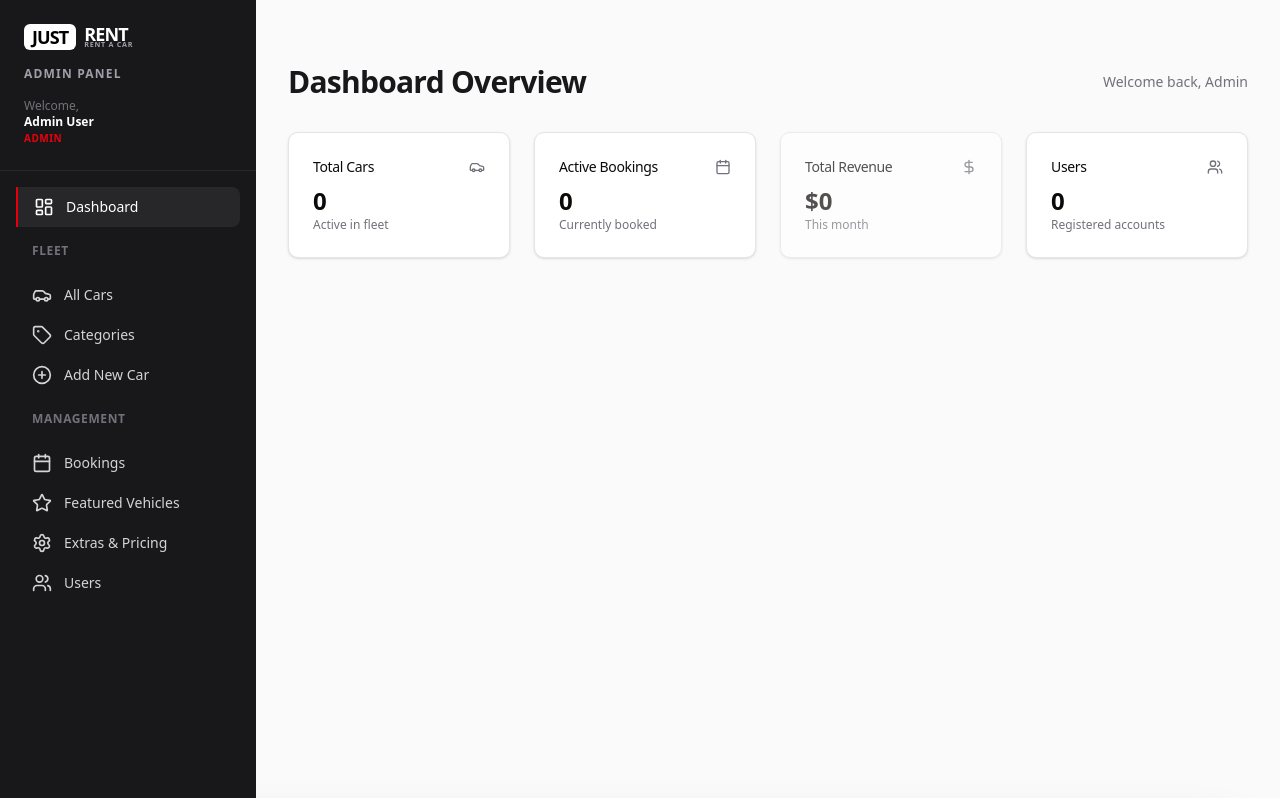
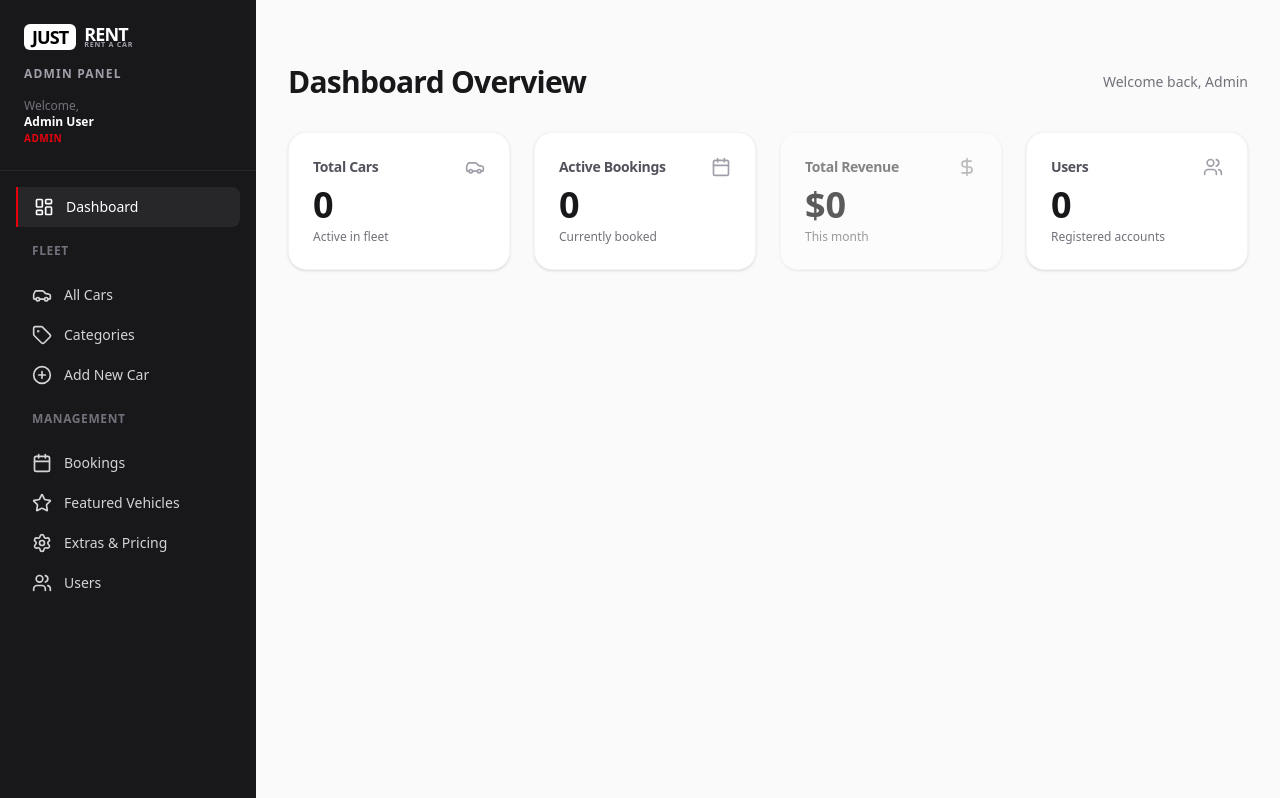
Before and after one commit to SaizoSan98/justrentweb, a Next.js app: page /admin in a window 1280 px wide. Shown: the top 798 px of the page. Built offline with nearby package versions, Linux system fonts and the light colour scheme; no server answers; the database is empty.

Commit message:
feat: redesign admin dashboard UI, remove footer from admin/dashboard routes, fix scrolling

```diff
--- a/src/app/admin/page.tsx
+++ b/src/app/admin/page.tsx
@@ -23,52 +23,52 @@ export default async function AdminDashboard() {
       </div>
 
       <div className="grid grid-cols-1 md:grid-cols-2 lg:grid-cols-4 gap-6">
-        <Link href="/admin/cars" className="block transition-transform hover:scale-105">
-          <Card className="h-full hover:shadow-md transition-shadow cursor-pointer">
+        <Link href="/admin/cars" className="block group">
+          <Card className="h-full border-zinc-100 hover:border-zinc-200 hover:shadow-lg transition-all duration-300 rounded-2xl bg-white overflow-hidden group-hover:-translate-y-1">
             <CardHeader className="flex flex-row items-center justify-between space-y-0 pb-2">
-              <CardTitle className="text-sm font-medium">Total Cars</CardTitle>
-              <Car className="h-4 w-4 text-zinc-500" />
+              <CardTitle className="text-sm font-bold text-zinc-600">Total Cars</CardTitle>
+              <Car className="h-5 w-5 text-zinc-400 group-hover:text-zinc-900 transition-colors" />
             </CardHeader>
             <CardContent>
-              <div className="text-2xl font-bold">{carsCount}</div>
-              <p className="text-xs text-zinc-500">Active in fleet</p>
+              <div className="text-4xl font-black text-zinc-900 mb-1">{carsCount}</div>
+              <p className="text-xs text-zinc-500 font-medium">Active in fleet</p>
             </CardContent>
           </Card>
         </Link>
 
-        <Link href="/admin/bookings" className="block transition-transform hover:scale-105">
-          <Card className="h-full hover:shadow-md transition-shadow cursor-pointer">
+        <Link href="/admin/bookings" className="block group">
+          <Card className="h-full border-zinc-100 hover:border-zinc-200 hover:shadow-lg transition-all duration-300 rounded-2xl bg-white overflow-hidden group-hover:-translate-y-1">
             <CardHeader className="flex flex-row items-center justify-between space-y-0 pb-2">
-              <CardTitle className="text-sm font-medium">Active Bookings</CardTitle>
-              <Calendar className="h-4 w-4 text-zinc-500" />
+              <CardTitle className="text-sm font-bold text-zinc-600">Active Bookings</CardTitle>
+              <Calendar className="h-5 w-5 text-zinc-400 group-hover:text-zinc-900 transition-colors" />
             </CardHeader>
             <CardContent>
-              <div className="text-2xl font-bold">{bookingsCount}</div>
-              <p className="text-xs text-zinc-500">Currently booked</p>
+              <div className="text-4xl font-black text-zinc-900 mb-1">{bookingsCount}</div>
+              <p className="text-xs text-zinc-500 font-medium">Currently booked</p>
             </CardContent>
           </Card>
         </Link>
 
-        <Card className="h-full opacity-70">
+        <Card className="h-full border-zinc-100 rounded-2xl bg-white/50 grayscale opacity-70 cursor-not-allowed">
           <CardHeader className="flex flex-row items-center justify-between space-y-0 pb-2">
-            <CardTitle className="text-sm font-medium">Total Revenue</CardTitle>
-            <DollarSign className="h-4 w-4 text-zinc-500" />
+            <CardTitle className="text-sm font-bold text-zinc-600">Total Revenue</CardTitle>
+            <DollarSign className="h-5 w-5 text-zinc-400" />
           </CardHeader>
           <CardContent>
-            <div className="text-2xl font-bold">$0</div>
-            <p className="text-xs text-zinc-500">This month</p>
+            <div className="text-4xl font-black text-zinc-900 mb-1">$0</div>
+            <p className="text-xs text-zinc-500 font-medium">This month</p>
           </CardContent>
         </Card>
 
-        <Link href="/admin/users" className="block transition-transform hover:scale-105">
-          <Card className="h-full hover:shadow-md transition-shadow cursor-pointer">
+        <Link href="/admin/users" className="block group">
+          <Card className="h-full border-zinc-100 hover:border-zinc-200 hover:shadow-lg transition-all duration-300 rounded-2xl bg-white overflow-hidden group-hover:-translate-y-1">
             <CardHeader className="flex flex-row items-center justify-between space-y-0 pb-2">
-              <CardTitle className="text-sm font-medium">Users</CardTitle>
-              <Users className="h-4 w-4 text-zinc-500" />
+              <CardTitle className="text-sm font-bold text-zinc-600">Users</CardTitle>
+              <Users className="h-5 w-5 text-zinc-400 group-hover:text-zinc-900 transition-colors" />
             </CardHeader>
             <CardContent>
-              <div className="text-2xl font-bold">{usersCount}</div>
-              <p className="text-xs text-zinc-500">Registered accounts</p>
+              <div className="text-4xl font-black text-zinc-900 mb-1">{usersCount}</div>
+              <p className="text-xs text-zinc-500 font-medium">Registered accounts</p>
             </CardContent>
           </Card>
         </Link>
--- a/src/components/layout/Footer.tsx
+++ b/src/components/layout/Footer.tsx
@@ -1,8 +1,17 @@
+"use client"
+
 import Link from "next/link";
 import { Logo } from "@/components/ui/logo";
 import { ArrowRight, MapPin, Phone, Mail } from "lucide-react";
+import { usePathname } from "next/navigation";
 
 export function Footer() {
+  const pathname = usePathname();
+
+  if (pathname?.startsWith("/admin") || pathname?.startsWith("/dashboard")) {
+    return null;
+  }
+
   return (
     <div className="px-4 pb-4 md:px-6 md:pb-6 bg-zinc-50">
       <footer className="bg-zinc-950 text-white pt-24 pb-12 rounded-[2.5rem] shadow-2xl">
```
